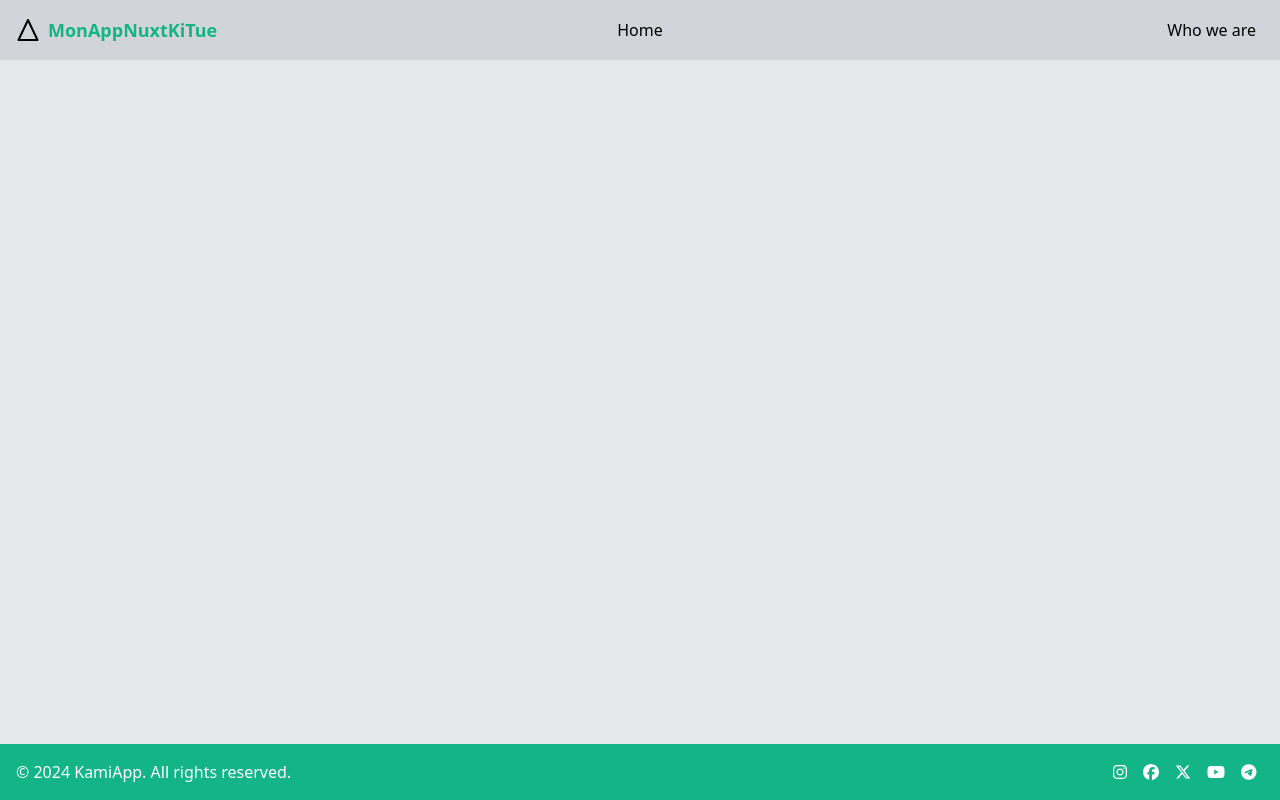
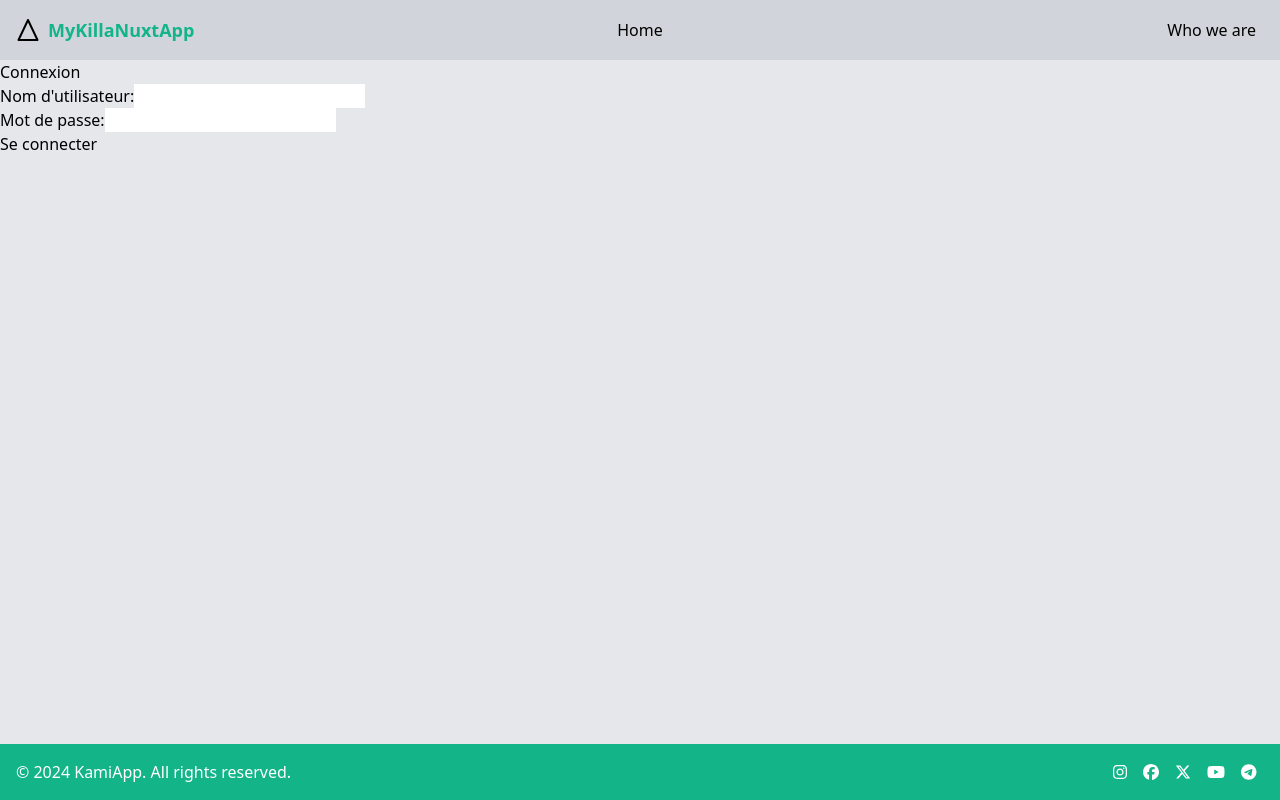
Before and after one commit to gregimbeau/nuxtapp, a Nuxt app: page /login in a window 1280 px wide. Built offline with nearby package versions, Linux system fonts and the light colour scheme.

Commit message:
userlogin

```diff
--- a/components/DropdownMenu.vue
+++ b/components/DropdownMenu.vue
@@ -16,7 +16,7 @@
     </svg>
 
     <NuxtLink to="/22" class="text-[#12b488] text-lg font-semibold"
-      >MonAppNuxtKiTue</NuxtLink
+      >MyKillaNuxtApp</NuxtLink
     >
     <transition name="fade">
       <div
--- /dev/null
+++ b/pages/login.vue
@@ -0,0 +1,67 @@
+<!-- login.vue -->
+<template>
+  <div class="login-container">
+    <h1>Connexion</h1>
+    <form @submit.prevent="login">
+      <div>
+        <label for="username">Nom d'utilisateur:</label>
+        <input
+          id="username"
+          v-model="credentials.username"
+          type="text"
+          required />
+      </div>
+      <div>
+        <label for="password">Mot de passe:</label>
+        <input
+          id="password"
+          v-model="credentials.password"
+          type="password"
+          required />
+      </div>
+      <button type="submit">Se connecter</button>
+    </form>
+  </div>
+</template>
+
+<script setup>
+import { ref } from "vue";
+import { useRouter } from "vue-router"; // Importez useRouter de vue-router
+
+const credentials = ref({
+  username: "",
+  password: "",
+});
+const router = useRouter(); // Utilisez useRouter pour créer une instance de router
+
+const login = async () => {
+  try {
+    const response = await fetch("http://localhost:3000/login", {
+      method: "POST",
+      headers: {
+        "Content-Type": "application/json",
+      },
+      body: JSON.stringify(credentials.value),
+    });
+    if (!response.ok) {
+      throw new Error("Erreur de connexion");
+    }
+    const data = await response.json();
+    console.log("Connexion réussie:", data);
+    alert("Connexion réussie!"); // Affichez une alerte pour la connexion réussie
+    router.push("/"); // Redirigez vers la page d'accueil
+  } catch (error) {
+    console.error("Erreur lors de la connexion:", error);
+    alert(
+      "Erreur lors de la connexion. Veuillez vérifier vos informations d'identification et réessayer."
+    );
+  }
+};
+</script>
+
+
+<style scoped>
+.login-container {
+  /* Style de votre choix */
+}
+</style>
```
Also changed, not shown: components/Navbar.vue (+0 -12 lines).
